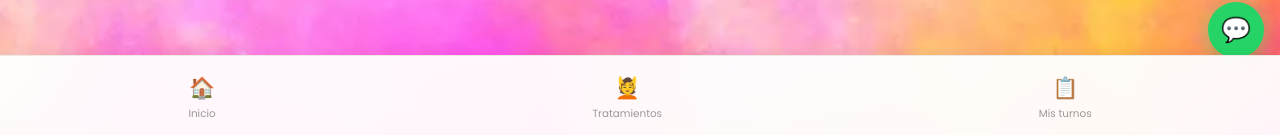
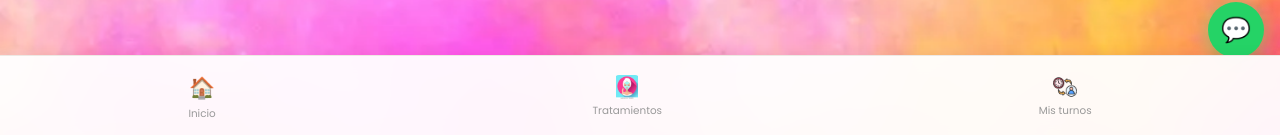
Before and after one commit to PameVillegas/belleza-saludable, a React (Vite) app in the folder frontend/: page /reservar in a window 1280 px wide. Shown: the part 662-797 px from the top of the page. Built offline with nearby package versions, Linux system fonts and the light colour scheme; no server answers.

Commit message:
BottomNav: usar iconos personalizados para Tratamientos y Mis Turnos

```diff
--- a/frontend/src/components/BottomNav.jsx
+++ b/frontend/src/components/BottomNav.jsx
@@ -15,11 +15,11 @@ function BottomNav() {
         <span>Inicio</span>
       </button>
       <button className="nav-item" onClick={() => navigate('/turnos')} aria-label="Tratamientos">
-        <span className="nav-icon">💆</span>
+        <img src="/iconotratamiento.jpeg" alt="Tratamientos" className="nav-icon-img" />
         <span>Tratamientos</span>
       </button>
       <button className="nav-item" onClick={() => navigate('/mis-turnos')} aria-label="Mis turnos">
-        <span className="nav-icon">📋</span>
+        <img src="/misturnos.png" alt="Mis turnos" className="nav-icon-img" />
         <span>Mis turnos</span>
       </button>
     </nav>
--- a/frontend/src/styles/global.css
+++ b/frontend/src/styles/global.css
@@ -353,6 +353,13 @@ body {
   font-size: 1.3rem;
 }
 
+.nav-icon-img {
+  width: 24px;
+  height: 24px;
+  object-fit: contain;
+  border-radius: 4px;
+}
+
 /* WhatsApp Floating Button */
 .whatsapp-float {
   position: fixed;
```
